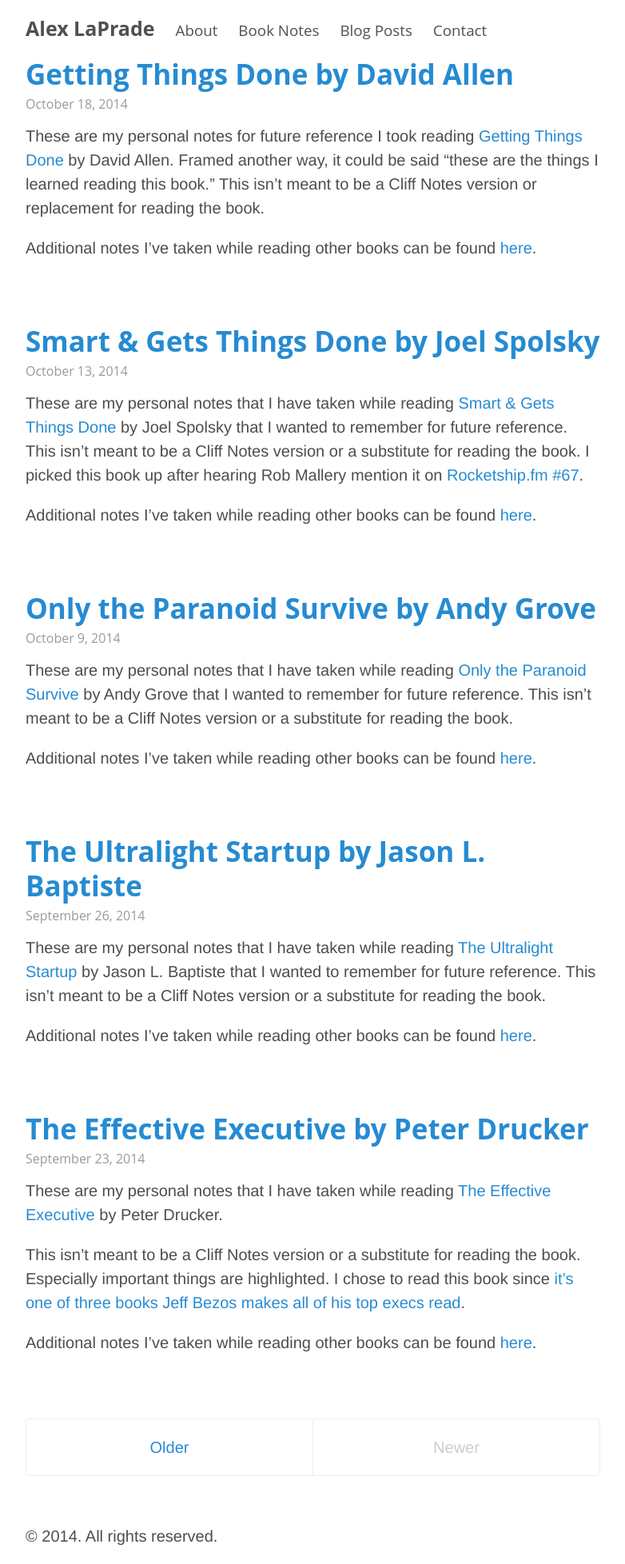
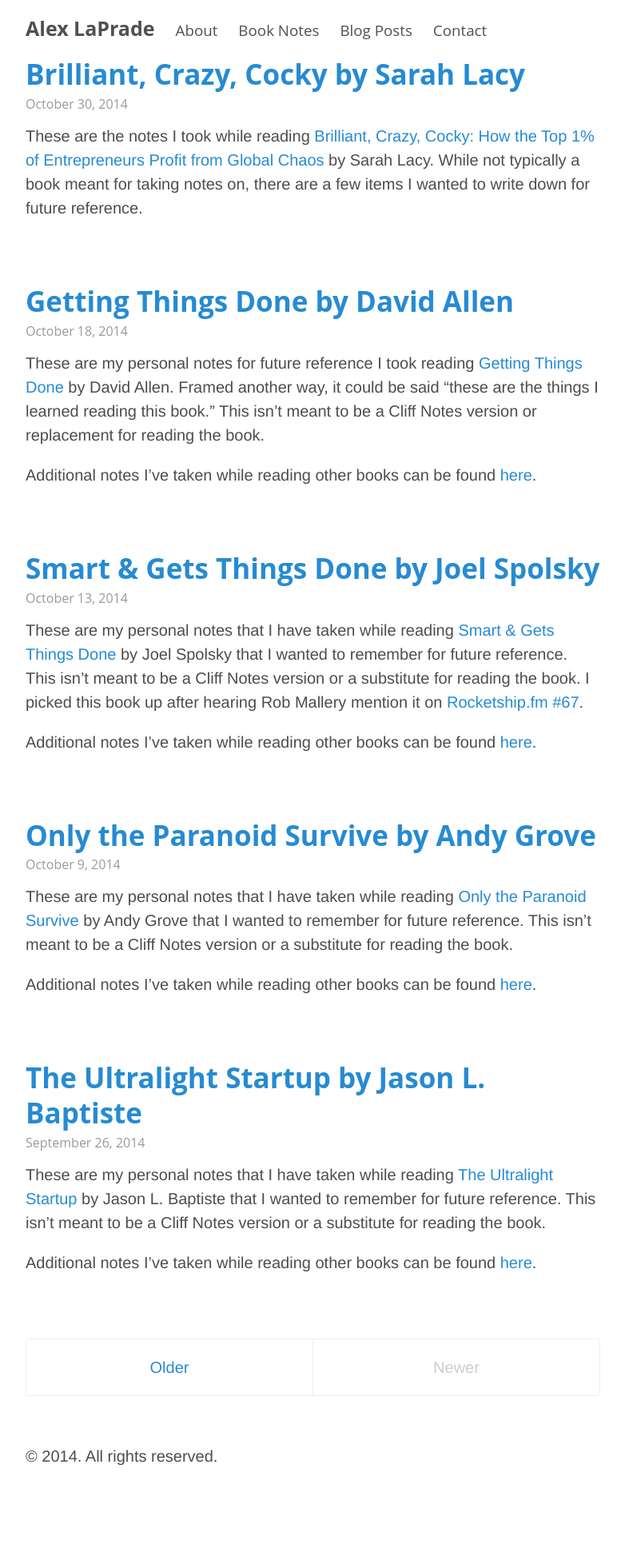
Before and after one commit to laprade/laprade.github.io, a Jekyll site: the page built from index.html, in a window 1280 px wide. Shown: the whole page at 80% size, without its empty margins (248-1030 px from the left). Built offline with Jekyll 4.4.1, drawn with Linux system fonts in a browser that asks for light colours; the list of posts is cut into pages by our own code; after the commit the page ends 1856 px from its top, so only the background shows below that; some of the changed lines change nothing that is shown.

Commit message:
added notes from Brilliant Crazy Cocky:

```diff
--- /dev/null
+++ b/_posts/2014-10-30-brilliant-crazy-cocky.md
@@ -0,0 +1,37 @@
+---
+layout: post
+title: Brilliant, Crazy, Cocky by Sarah Lacy
+permalink: brilliant-crazy-cocky
+---
+These are the notes I took while reading [Brilliant, Crazy, Cocky: How the Top 1% of Entrepreneurs Profit from Global Chaos](http://www.amazon.com/Brilliant-Crazy-Cocky-Entrepreneurs-Profit/dp/0470580097) by Sarah Lacy.  While not typically a book meant for taking notes on, there are a few items I wanted to write down for future reference.
+
+<!-- more -->
+
+## The Death of Risk in America
+
+Both men have a knack for looking at a problem and finding a common sense solution.  They are able to tune out every best practice piece of advice that a consultant would give.
+
+The obvious answer is the right one, and no one will persuade them otherwise.
+
+> When faced with the concern that shoes were too difficult to purchase online because fit matters and can vary so wildly across brands, Hsieh solved this problem with a common sense solution.  Zappos would pay for the shipping and returns so people could order several different sizes, styles, or colors and just send the rest back.  He'd even pay to have a UPS driver come to your house to pick the boxes up.  He also gave every customer a surprise upgrade to priority shipping.  The hidden truth behind Zappos' nearly $1 billion in gross merchandise sales in 2009 was the fact tha some 40 percent were returns - and Hsieh was fine with that.
+
+Hsieh's approach solved the customer loyalty problem.
+
+It was a way of constructing a business that no seasoned manager would would have ever allowed, but Hsieh saw this clearly and believed it was the only way to build a billion dollar eCommerce business for the long term.
+
+In the 1800's, entrepreneurship was focused on lifestyle - make enough income so your children could have more than you did and building something you could own and be proud of.
+
+Small businesses were what the old world entrepreneurs started.  Modern entrepreneurs are creating startups - grow fast, get bought die.
+
+## China
+
+The Chinese internet is the largest in the world - and only about 20 percent of China is online.
+
+> The West fixates on dramas like whether the Chinese government is censoring data on search engines, but most of these kids in Xi'an don't care.  They don't go to the Web for information; they go to the Web to have fun, be entertained, show off, sound off on message boards, and connect with friends.
+
+
+> Chinese Web companies have benefited from building within constraints.  Taobao, an online marketplace owned by Alibaba Group, won where eBay couldn't, because it created an elaborate network of bike couriers who could deliver goods and accept cash on delivery.
+
+## India
+
+> Low tech, pooh-poohed SMS generates about $100 billion in annual revenues, where the consume Web generates just $75 billion, and $25 billion of that goes to Google.
--- a/book-notes.md
+++ b/book-notes.md
@@ -7,7 +7,9 @@
 
 These aren’t meant to be a Cliff’s Notes version or substitute for reading the book. Please support the author(s) and buy a copy of their book(s).
 
-[Always Eat Left Handed: 15 Surprisingly Simple Secrets Of Success](http://laprade.org/always-eat-left-handed/) by Rohit Bhargava
+[Always Eat Left Handed: 15 Surprisingly Simple Secrets Of Success](/always-eat-left-handed/) by Rohit Bhargava
+
+[Brilliant, Crazy, Cocky: How the Top 1% of Entrepreneurs Profit from Global Chaos](/brilliant-crazy-cocky) by Sarah Lacy
 
 [Digital Body Language](/digital-body-language/) by Steven Woods
 
```
